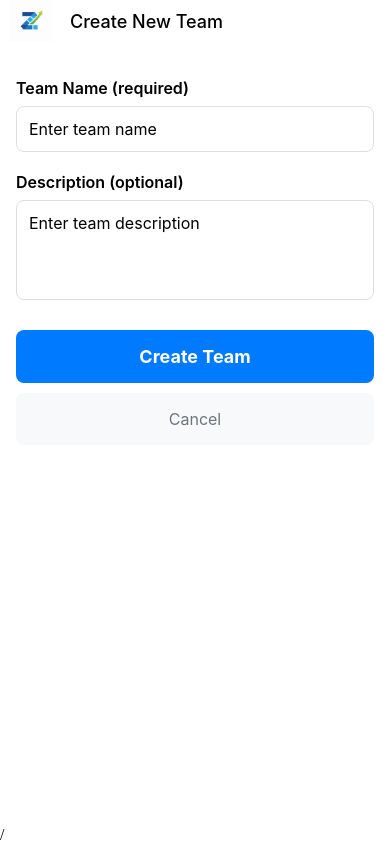
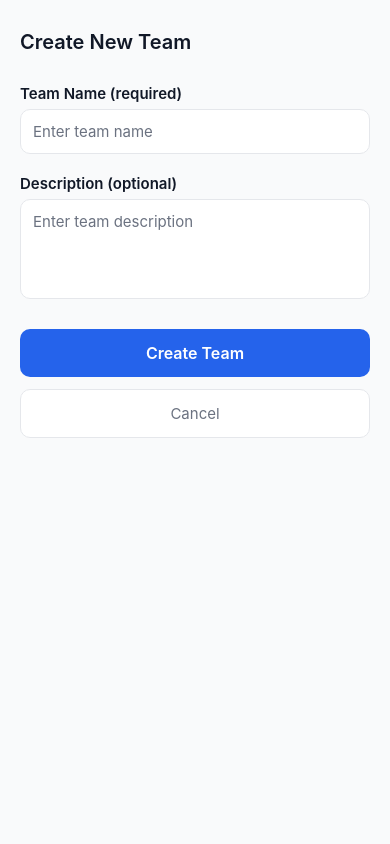
Before and after one commit to Mehtab-sudo-beep/ZePRO, a React Native app: screen /CreateTeam in a window 390 px wide. Built offline with nearby package versions, Linux system fonts and the light colour scheme.

Commit message:
changes in createteam and join

```diff
--- a/src/screens/CreateTeamScreen.tsx
+++ b/src/screens/CreateTeamScreen.tsx
@@ -1,4 +1,4 @@
-import React, { useState } from 'react';
+import React, { useState, useContext } from 'react';
 import {
   View,
   Text,
@@ -9,13 +9,15 @@ import {
   ScrollView,
 } from 'react-native';
 import type { NativeStackScreenProps } from '@react-navigation/native-stack';
-import { Image } from 'react-native';
 import { RootStackParamList } from '../navigation/AppNavigator';
 import { SafeAreaView } from 'react-native-safe-area-context';
+import { ThemeContext } from '../theme/ThemeContext';
 
 type Props = NativeStackScreenProps<RootStackParamList, 'CreateTeam'>;
 
 const CreateTeamScreen = ({ navigation }: Props) => {
+  const { colors } = useContext(ThemeContext);
+
   const [teamName, setTeamName] = useState('');
   const [description, setDescription] = useState('');
 
@@ -24,124 +26,160 @@ const CreateTeamScreen = ({ navigation }: Props) => {
       Alert.alert('Error', 'Team name is required');
       return;
     }
-    // TODO: Integrate with your API to create team and enable join requests view
-    Alert.alert(
-      'Success',
-      `Team "${teamName}" created!${
-        description ? `\nDescription: ${description}` : ''
-      }\n\nJoin requests will appear in your team dashboard.`,
-      [{ text: 'OK', onPress: () => navigation.goBack() }],
-    );
+
+    Alert.alert('Success', `Team "${teamName}" created!`, [
+      { text: 'OK', onPress: () => navigation.goBack() },
+    ]);
   };
 
   return (
-    <SafeAreaView style={styles.safeArea}>
-      <View style={styles.container}>
-        <View style={{ flexDirection: 'row', alignItems: 'center' }}>
-          <Image
-            source={require('../assets/zepro.png')}
-            style={styles.headerIcon}
-            resizeMode="contain"
-          />
-          <Text style={[styles.title, { marginLeft: 8 }]}>Create New Team</Text>
+    <SafeAreaView style={{ flex: 1, backgroundColor: colors.background }}>
+      <View style={{ flex: 1 }}>
+        {/* Header (Lowered + No Z logo) */}
+        <View style={styles.headerContainer}>
+          <Text style={[styles.title, { color: colors.text }]}>
+            Create New Team
+          </Text>
         </View>
+
         <ScrollView
-          style={styles.container1}
+          contentContainerStyle={styles.formContainer}
           keyboardShouldPersistTaps="handled"
         >
-          <Text style={styles.label}>Team Name (required)</Text>
+          {/* Team Name */}
+          <Text style={[styles.label, { color: colors.text }]}>
+            Team Name (required)
+          </Text>
+
           <TextInput
-            style={styles.input}
+            style={[
+              styles.input,
+              {
+                backgroundColor: colors.card,
+                borderColor: colors.border,
+                color: colors.text,
+              },
+            ]}
             value={teamName}
             onChangeText={setTeamName}
             placeholder="Enter team name"
+            placeholderTextColor={colors.subText}
             autoCapitalize="words"
           />
-          <Text style={styles.label}>Description (optional)</Text>
+
+          {/* Description */}
+          <Text style={[styles.label, { color: colors.text }]}>
+            Description (optional)
+          </Text>
+
           <TextInput
-            style={[styles.input, styles.textArea]}
+            style={[
+              styles.input,
+              styles.textArea,
+              {
+                backgroundColor: colors.card,
+                borderColor: colors.border,
+                color: colors.text,
+              },
+            ]}
             value={description}
             onChangeText={setDescription}
             placeholder="Enter team description"
+            placeholderTextColor={colors.subText}
             multiline
-            numberOfLines={4}
           />
-          <TouchableOpacity style={styles.button} onPress={handleCreateTeam}>
+
+          {/* Create Button */}
+          <TouchableOpacity
+            style={[styles.button, { backgroundColor: colors.primary }]}
+            onPress={handleCreateTeam}
+          >
             <Text style={styles.buttonText}>Create Team</Text>
           </TouchableOpacity>
+
+          {/* Cancel Button */}
           <TouchableOpacity
-            style={styles.cancelButton}
+            style={[
+              styles.cancelButton,
+              {
+                backgroundColor: colors.card,
+                borderColor: colors.border,
+              },
+            ]}
             onPress={() => navigation.goBack()}
           >
-            <Text style={styles.cancelButtonText}>Cancel</Text>
+            <Text style={[styles.cancelButtonText, { color: colors.subText }]}>
+              Cancel
+            </Text>
           </TouchableOpacity>
         </ScrollView>
-        /
       </View>
     </SafeAreaView>
   );
 };
 
+export default CreateTeamScreen;
+
+/* ================= STYLES ================= */
+
 const styles = StyleSheet.create({
-  container: {
-    flex: 1,
-    backgroundColor: '#fff',
+  headerContainer: {
+    paddingTop: 30, // lowered properly
+    paddingHorizontal: 20,
+    paddingBottom: 10,
   },
-  container1: {
-    padding: 16,
+
+  title: {
+    fontSize: 20,
+    fontWeight: '600',
   },
-  title: {
-    fontSize: 18,
-    fontWeight: '500',
+
+  formContainer: {
+    paddingHorizontal: 20,
+    paddingBottom: 30,
   },
+
   label: {
-    fontSize: 16,
+    fontSize: 15,
     fontWeight: '600',
     marginTop: 20,
-    marginBottom: 8,
+    marginBottom: 6,
   },
+
   input: {
     borderWidth: 1,
-    borderColor: '#ddd',
     padding: 12,
-    fontSize: 16,
-    borderRadius: 8,
+    fontSize: 15,
+    borderRadius: 10,
   },
+
   textArea: {
     height: 100,
     textAlignVertical: 'top',
   },
+
   button: {
-    backgroundColor: '#007AFF',
-    padding: 16,
-    borderRadius: 8,
+    paddingVertical: 14,
+    borderRadius: 10,
     alignItems: 'center',
     marginTop: 30,
   },
+
   buttonText: {
     color: '#fff',
-    fontSize: 18,
-    fontWeight: 'bold',
+    fontSize: 16,
+    fontWeight: '600',
   },
+
   cancelButton: {
-    backgroundColor: '#f8f9fa',
-    padding: 16,
-    borderRadius: 8,
+    paddingVertical: 14,
+    borderRadius: 10,
     alignItems: 'center',
-    marginTop: 10,
+    marginTop: 12,
+    borderWidth: 1,
   },
+
   cancelButtonText: {
-    color: '#6c757d',
-    fontSize: 16,
-  },
-  safeArea: {
-    flex: 1,
-    backgroundColor: '#F9FAFB',
-  },
-  headerIcon: {
-    width: 62,
-    height: 42,
+    fontSize: 15,
   },
 });
-
-export default CreateTeamScreen;
--- a/src/screens/JoinTeamScreen.tsx
+++ b/src/screens/JoinTeamScreen.tsx
@@ -1,4 +1,4 @@
-import React, { useState } from "react";
+import React, { useState, useContext } from 'react';
 import {
   View,
   Text,
@@ -6,8 +6,9 @@ import {
   TouchableOpacity,
   StyleSheet,
   Alert,
-} from "react-native";
-import { SafeAreaView } from "react-native-safe-area-context";
+} from 'react-native';
+import { SafeAreaView } from 'react-native-safe-area-context';
+import { ThemeContext } from '../theme/ThemeContext';
 
 /* =========================
    TYPES
@@ -21,37 +22,37 @@ interface Team {
 }
 
 const JoinTeamScreen: React.FC = () => {
+  const { colors } = useContext(ThemeContext);
   const [selectedTeam, setSelectedTeam] = useState<Team | null>(null);
 
-  /* Dummy Teams (UI only) */
   const teams: Team[] = [
     {
-      id: "1",
-      name: "AI Innovators",
-      leader: "Rahul",
-      members: ["Rahul", "Anjali", "Kiran"],
-      description: "Working on AI-based healthcare project.",
+      id: '1',
+      name: 'AI Innovators',
+      leader: 'Rahul',
+      members: ['Rahul', 'Anjali', 'Kiran'],
+      description: 'Working on AI-based healthcare project.',
     },
     {
-      id: "2",
-      name: "Code Masters",
-      leader: "Sneha",
-      members: ["Sneha", "Vishal"],
-      description: "Building full-stack web applications.",
+      id: '2',
+      name: 'Code Masters',
+      leader: 'Sneha',
+      members: ['Sneha', 'Vishal'],
+      description: 'Building full-stack web applications.',
     },
     {
-      id: "3",
-      name: "Cyber Warriors",
-      leader: "Arjun",
-      members: ["Arjun", "Megha", "Rohit"],
-      description: "Focused on cybersecurity tools and research.",
+      id: '3',
+      name: 'Cyber Warriors',
+      leader: 'Arjun',
+      members: ['Arjun', 'Megha', 'Rohit'],
+      description: 'Focused on cybersecurity tools and research.',
     },
   ];
 
   const sendRequest = () => {
     Alert.alert(
-      "Request Sent",
-      "Your request has been sent to the Team Leader (UI only)"
+      'Request Sent',
+      'Your request has been sent to the Team Leader (UI only)',
     );
   };
 
@@ -60,35 +61,67 @@ const JoinTeamScreen: React.FC = () => {
   ========================= */
   if (selectedTeam) {
     return (
-      <SafeAreaView style={styles.container}>
-        <Text style={styles.header}>Team Details</Text>
+      <SafeAreaView style={{ flex: 1, backgroundColor: colors.background }}>
+        <View style={styles.container}>
+          <Text style={[styles.header, { color: colors.text }]}>
+            Team Details
+          </Text>
 
-        <View style={styles.detailsCard}>
-          <Text style={styles.teamName}>{selectedTeam.name}</Text>
-          <Text style={styles.info}>Leader: {selectedTeam.leader}</Text>
+          <View
+            style={[
+              styles.detailsCard,
+              { backgroundColor: colors.card, borderColor: colors.border },
+            ]}
+          >
+            <Text style={[styles.teamName, { color: colors.text }]}>
+              {selectedTeam.name}
+            </Text>
 
+            <Text style={[styles.info, { color: colors.subText }]}>
+              Leader: {selectedTeam.leader}
+            </Text>
 
-          <Text style={styles.sectionTitle}>Team Members (Max 3)</Text>
+            <Text style={[styles.sectionTitle, { color: colors.text }]}>
+              Team Members (Max 3)
+            </Text>
+
             {selectedTeam.members.map((member, index) => (
-            <Text key={index} style={styles.member}>
+              <Text key={index} style={[styles.member, { color: colors.text }]}>
                 • {member}
               </Text>
             ))}
 
-          <Text style={styles.sectionTitle}>Project Description</Text>
-          <Text style={styles.info}>{selectedTeam.description}</Text>
+            <Text style={[styles.sectionTitle, { color: colors.text }]}>
+              Project Description
+            </Text>
+
+            <Text style={[styles.info, { color: colors.subText }]}>
+              {selectedTeam.description}
+            </Text>
           </View>
 
-        <TouchableOpacity style={styles.requestBtn} onPress={sendRequest}>
+          <TouchableOpacity
+            style={[styles.requestBtn, { backgroundColor: colors.primary }]}
+            onPress={sendRequest}
+          >
             <Text style={styles.btnText}>Send Join Request</Text>
           </TouchableOpacity>
 
           <TouchableOpacity
-          style={styles.backBtn}
+            style={[
+              styles.backBtn,
+              {
+                backgroundColor: colors.card,
+                borderColor: colors.border,
+              },
+            ]}
             onPress={() => setSelectedTeam(null)}
           >
-          <Text style={styles.btnText}>Back to Team List</Text>
+            <Text style={[styles.btnText, { color: colors.subText }]}>
+              Back to Team List
+            </Text>
           </TouchableOpacity>
+        </View>
       </SafeAreaView>
     );
   }
@@ -98,28 +131,44 @@ const JoinTeamScreen: React.FC = () => {
   ========================= */
   const renderTeam = ({ item }: { item: Team }) => (
     <TouchableOpacity
-      style={styles.teamCard}
+      style={[
+        styles.teamCard,
+        {
+          backgroundColor: colors.card,
+          borderColor: colors.border,
+        },
+      ]}
       onPress={() => setSelectedTeam(item)}
     >
-      <Text style={styles.teamName}>{item.name}</Text>
-      <Text style={styles.info}>Leader: {item.leader}</Text>
-      <Text style={styles.info}>Description: {item.description}</Text>
-      <Text style={styles.info}>
+      <Text style={[styles.teamName, { color: colors.text }]}>{item.name}</Text>
+
+      <Text style={[styles.info, { color: colors.subText }]}>
+        Leader: {item.leader}
+      </Text>
+
+      <Text style={[styles.info, { color: colors.subText }]}>
+        Description: {item.description}
+      </Text>
+
+      <Text style={[styles.info, { color: colors.subText }]}>
         Members: {item.members.length}/3
       </Text>
     </TouchableOpacity>
   );
 
   return (
-    <SafeAreaView style={styles.container}>
-      <Text style={styles.header}>Join a Team</Text>
+    <SafeAreaView style={{ flex: 1, backgroundColor: colors.background }}>
+      <View style={styles.container}>
+        <Text style={[styles.header, { color: colors.text }]}>Join a Team</Text>
 
         <FlatList
           data={teams}
-        keyExtractor={(item) => item.id}
+          keyExtractor={item => item.id}
           renderItem={renderTeam}
           contentContainerStyle={{ paddingBottom: 20 }}
+          showsVerticalScrollIndicator={false}
         />
+      </View>
     </SafeAreaView>
   );
 };
@@ -133,61 +182,66 @@ const styles = StyleSheet.create({
   container: {
     flex: 1,
     padding: 20,
-    backgroundColor: "#f4f6f8",
   },
+
   header: {
     fontSize: 22,
-    fontWeight: "bold",
+    fontWeight: '600',
     marginBottom: 15,
   },
+
   teamCard: {
-    backgroundColor: "#fff",
     padding: 15,
-    borderRadius: 8,
-    marginBottom: 10,
-    elevation: 2,
+    borderRadius: 12,
+    marginBottom: 12,
+    borderWidth: 1,
   },
+
   teamName: {
     fontSize: 18,
-    fontWeight: "bold",
+    fontWeight: '600',
   },
+
   info: {
     fontSize: 14,
-    color: "#555",
-    marginTop: 2,
+    marginTop: 4,
   },
+
   detailsCard: {
-    backgroundColor: "#fff",
     padding: 20,
-    borderRadius: 10,
-    elevation: 3,
+    borderRadius: 14,
+    borderWidth: 1,
     marginBottom: 20,
   },
+
   sectionTitle: {
     fontSize: 16,
-    fontWeight: "bold",
-    marginTop: 10,
+    fontWeight: '600',
+    marginTop: 12,
   },
+
   member: {
     fontSize: 15,
     marginLeft: 5,
-    marginTop: 2,
+    marginTop: 4,
   },
+
   requestBtn: {
-    backgroundColor: "#007bff",
     padding: 14,
-    borderRadius: 6,
-    alignItems: "center",
-    marginBottom: 10,
+    borderRadius: 10,
+    alignItems: 'center',
+    marginBottom: 12,
   },
+
   backBtn: {
-    backgroundColor: "#888",
     padding: 14,
-    borderRadius: 6,
-    alignItems: "center",
+    borderRadius: 10,
+    alignItems: 'center',
+    borderWidth: 1,
   },
+
   btnText: {
-    color: "#fff",
-    fontWeight: "bold",
+    fontWeight: '600',
+    color: '#fff',
   },
 });
--- a/src/screens/MeetingDeatialsScreen.tsx
+++ b/src/screens/MeetingDeatialsScreen.tsx
@@ -1,79 +1,100 @@
-import React from 'react';
+import React, { useContext } from 'react';
 import { View, Text, StyleSheet, ScrollView } from 'react-native';
 import { NativeStackScreenProps } from '@react-navigation/native-stack';
 import { RootStackParamList } from '../navigation/AppNavigator';
 import { SafeAreaView } from 'react-native-safe-area-context';
-type Props = NativeStackScreenProps<
-  RootStackParamList,
-  'MeetingDetails'
->;
+import { ThemeContext } from '../theme/ThemeContext';
+
+type Props = NativeStackScreenProps<RootStackParamList, 'MeetingDetails'>;
 
 const MeetingDetailsScreen: React.FC<Props> = ({ route }) => {
   const { meeting } = route.params;
+  const { colors } = useContext(ThemeContext);
 
   return (
-     <SafeAreaView style={styles.safeArea}>
-    <ScrollView style={styles.container}>
-      <Text style={styles.title}>{meeting.title}</Text>
+    <SafeAreaView style={{ flex: 1, backgroundColor: colors.background }}>
+      <ScrollView
+        style={{ flex: 1 }}
+        contentContainerStyle={{
+          padding: 20,
+        }}
+      >
+        <Text style={[styles.title, { color: colors.text }]}>
+          {meeting.title}
+        </Text>
 
-      <Detail label="Faculty" value={meeting.faculty} />
-      <Detail label="Project" value={meeting.projectName} />
-      <Detail label="Domain" value={meeting.domain} />
-      <Detail label="Sub-Domain" value={meeting.subDomain} />
-      <Detail label="Location" value={meeting.location} />
-      <Detail label="Date" value={meeting.date} />
-      <Detail label="Time" value={meeting.time} />
+        <Detail label="Faculty" value={meeting.faculty} colors={colors} />
+        <Detail label="Project" value={meeting.projectName} colors={colors} />
+        <Detail label="Domain" value={meeting.domain} colors={colors} />
+        <Detail label="Sub-Domain" value={meeting.subDomain} colors={colors} />
+        <Detail label="Location" value={meeting.location} colors={colors} />
+        <Detail label="Date" value={meeting.date} colors={colors} />
+        <Detail label="Time" value={meeting.time} colors={colors} />
 
-      <Text style={styles.sectionTitle}>Team Members</Text>
-      {meeting.members.map((m, i) => (
-        <Text key={i} style={styles.member}>• {m}</Text>
-      ))}
-    </ScrollView>
+        <Text style={[styles.sectionTitle, { color: colors.text }]}>
+          Team Members
+        </Text>
+
+        {meeting.members.map((m, i) => (
+          <Text key={i} style={[styles.member, { color: colors.text }]}>
+            • {m}
+          </Text>
+        ))}
+      </ScrollView>
     </SafeAreaView>
   );
 };
 
 export default MeetingDetailsScreen;
-const Detail = ({ label, value }: { label: string; value: string }) => (
+
+/* ================= DETAIL COMPONENT ================= */
+
+const Detail = ({
+  label,
+  value,
+  colors,
+}: {
+  label: string;
+  value: string;
+  colors: any;
+}) => (
   <View style={styles.row}>
-    <Text style={styles.label}>{label}</Text>
-    <Text style={styles.value}>{value}</Text>
+    <Text style={[styles.label, { color: colors.subText }]}>{label}</Text>
+    <Text style={[styles.value, { color: colors.text }]}>{value}</Text>
   </View>
 );
 
+/* ================= STYLES ================= */
+
 const styles = StyleSheet.create({
-  container: {
-    flex: 1,
-    padding: 16,
-    backgroundColor: '#F9FAFB',
+  title: {
+    fontSize: 22,
+    fontWeight: '600',
+    marginBottom: 18,
   },
-  title: {
-    fontSize: 20,
-    fontWeight: '600',
-    marginBottom: 16,
+
+  row: {
+    marginBottom: 14,
   },
-  row: {
-    marginBottom: 10,
-  },
+
   label: {
     fontSize: 13,
-    color: '#6B7280',
   },
+
   value: {
-    fontSize: 15,
+    fontSize: 16,
     fontWeight: '500',
+    marginTop: 2,
   },
+
   sectionTitle: {
-    marginTop: 20,
-    fontSize: 16,
+    marginTop: 24,
+    fontSize: 18,
     fontWeight: '600',
   },
+
   member: {
-    fontSize: 14,
-    marginTop: 4,
-  },
-  safeArea: {
-    flex: 1,
-    backgroundColor: '#F9FAFB',
+    fontSize: 15,
+    marginTop: 6,
   },
 });
```
Lines whose indentation alone changed are shown as unchanged.
